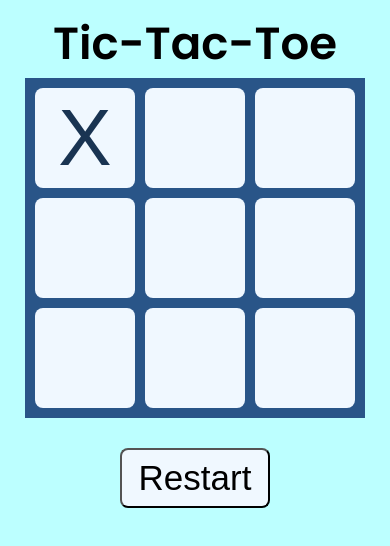
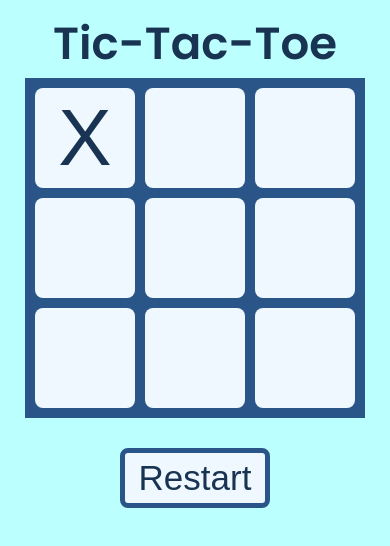
Before and after one commit to JakubMorawa/Tic-Tac-Toe, a plain HTML site: page index.html in a window 390 px wide. Both pictures are taken after a click on the button 85 px from the left and 138 px from the top of the page. Drawn offline with Linux system fonts and the light colour scheme.

Commit message:
phone fix

```diff
--- a/script.js
+++ b/script.js
@@ -20,16 +20,16 @@ let gameOn = true;
 
 function tictactoe(button) {
     if (gameOn) {
-        if (button.innerText == ''){
+        if (button.innerHTML == ''){
             position = parseInt(button.id)-1;
             if(board[Math.floor(position/3)][position%3] == 0){
 
                 board[Math.floor(position/3)][position%3] = turn;
 
                 if(turn == 1){
-                    button.innerText = "X";
+                    button.innerHTML = "X";
                 }else{
-                    button.innerText = "O";
+                    button.innerHTML = "O";
                 }
                 if(turn == 1){
                     turn = 2;
--- a/style.css
+++ b/style.css
@@ -1,6 +1,14 @@
 :root{
     --edge-color: rgb(41, 85, 136);
     --crosses-color: rgb(25, 52, 82);
+}
+
+button {
+    appearance: none;
+    -webkit-appearance: none;
+    background: none;
+    border: none;
+    color: inherit;
 }
 
 body {
@@ -13,6 +21,7 @@ body {
     margin: 0px;
     text-align: center;
     width:100%;
+    color: var(--crosses-color);
 }
 
 .top h1{
@@ -87,4 +96,10 @@ body {
     font-size: 35px;
     border-radius: 8px;
     background-color: aliceblue;
+    border: 5px solid var(--edge-color);
+    color: var(--crosses-color);
 }
+
+.restartDiv button:hover{
+    background-color: rgb(202, 211, 219);
+}
```
Also changed, not shown: index.html (+4 -1 lines).
